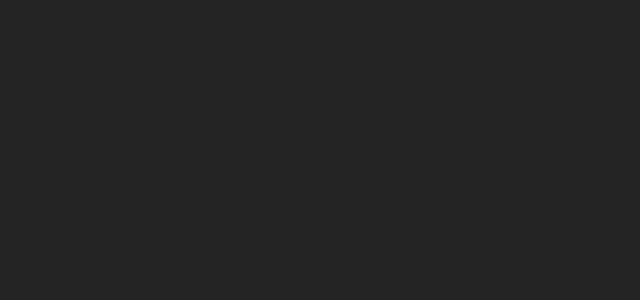
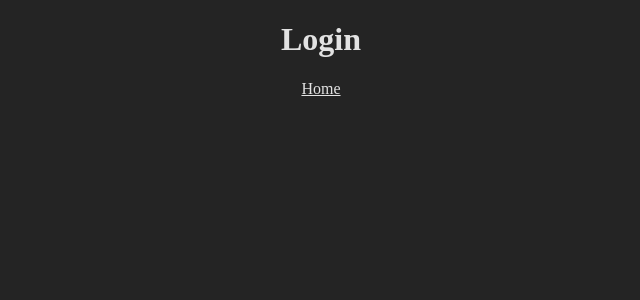
Before and after one commit to metalhead5209/react-soc-med-TS, a React (Vite) app: page /login in a window 1280 px wide. Before the commit this address had no page. Shown: the top 300 px of the page, without its empty margins (319-959 px from the left). Built offline with nearby package versions, Linux system fonts and the light colour scheme.

Commit message:
added router with home and login pages

```diff
--- a/src/App.tsx
+++ b/src/App.tsx
@@ -2,6 +2,7 @@
 import {BrowserRouter as Router, Route, Routes} from 'react-router-dom';
 import './App.css';
 import Home from './pages/home';
+import Login from './pages/login';
 
 function App() {
 
@@ -11,6 +12,7 @@
 
         <Routes>
           <Route path="/" element={<Home />} />
+          <Route path="/login" element={<Login />} />
         </Routes>
 
       </Router>
--- a/src/pages/home.tsx
+++ b/src/pages/home.tsx
@@ -2,7 +2,11 @@
 
 const home = () => {
   return (
+    <>
     <h1>Home Skillet</h1>
+    <a href="/login">Login</a>
+    </>
+
   )
 }
 
--- /dev/null
+++ b/src/pages/login.tsx
@@ -0,0 +1,12 @@
+import React from "react";
+
+const login = () => {
+  return (
+    <>
+      <h1>Login</h1>
+      <a href="/">Home</a>
+    </>
+  );
+};
+
+export default login;
```
